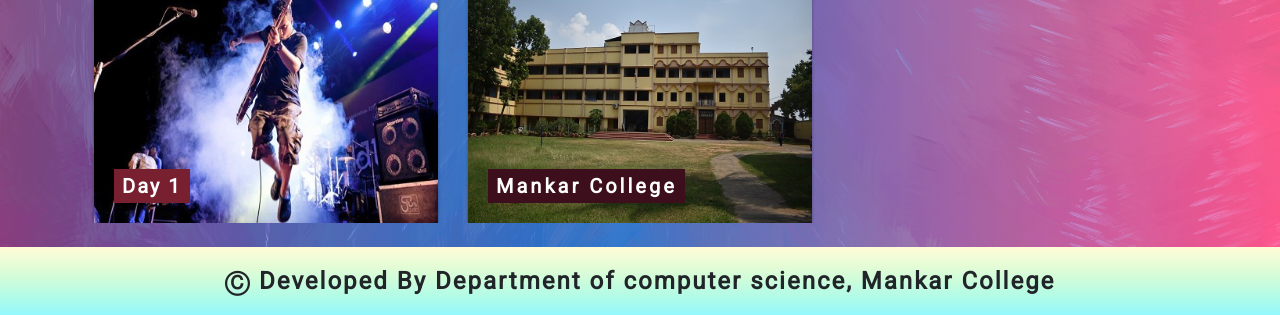
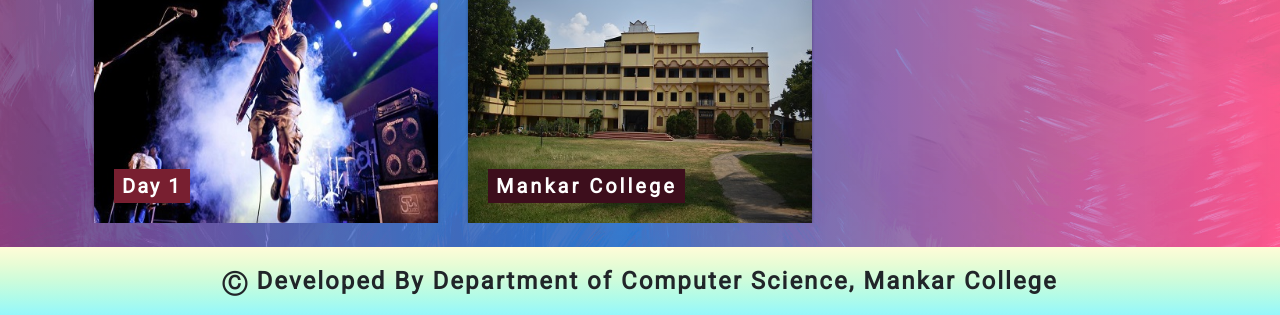
Before and after one commit to mankarcs123/cs2, a plain HTML site: page index.html in a window 1280 px wide. Shown: the part 1732-2047 px from the top of the page. Drawn offline with nearby package versions, Linux system fonts and the light colour scheme.

Commit message:
Update index.html

```diff
--- a/index.html
+++ b/index.html
@@ -251,7 +251,7 @@ h4 {
 </div>
 <footer>
   <div class="col-md-12 p-3" style="bottom: 0; bottom: 0;  background-image: linear-gradient(to bottom, #fffcd8, #e8fcd5, #ccfcdb, #affbe9, #95f7fb); ">
-    <p style="text-align: center;margin: 0px; letter-spacing: 2px; font-size: 3vh; font-weight: 700">&#x24B8 Developed By Department of computer science, Mankar College</p>
+    <p style="text-align: center;margin: 0px; letter-spacing: 2px; font-size: 3vh; font-weight: 700">&#x24B8 Developed By Department of Computer Science, Mankar College</p>
   </div>
 </footer>
 <script>
```
